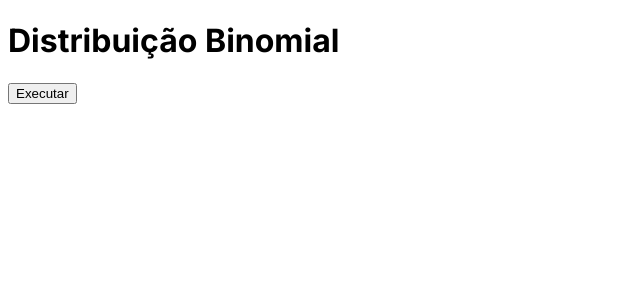
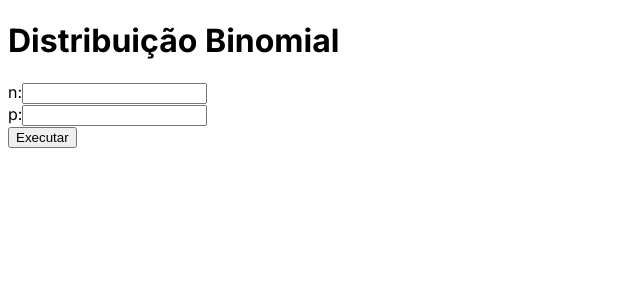
Before and after one commit to otaviozin/distribuicao_binomial, a Next.js app: page / in a window 1280 px wide. Shown: the top 300 px of the page, without its empty margins (0-640 px from the left). Built offline with nearby package versions, Linux system fonts and the light colour scheme.

Commit message:
Função modularizada
Criado arquivo para função de calcular

```diff
--- a/src/app/page.js
+++ b/src/app/page.js
@@ -1,24 +1,67 @@
-'use client'
+'use client';
 import { useState } from 'react';
-import { binomialDistribution } from 'simple-statistics';
+import { calcularBinomialDistribution } from '../utils/calcs'; // Ajuste o caminho conforme necessário
 
-export default function Home(){
-
+export default function Home() {
+    // Estados para armazenar os valores dos inputs
+    const [inputs, setInputs] = useState({
+        n: '',
+        p: '',
+    });
     const [calc, setCalc] = useState([]);
 
+    // Função para lidar com mudanças nos inputs
+    const handleChange = (e) => {
+        const { name, value } = e.target;
+        setInputs({
+            ...inputs,
+            [name]: value,
+        });
+    };
+
+    // Função para calcular a distribuição binomial
     const calcular = () => {
-		const res = binomialDistribution(5, 0.6);
-		const calculos = res.map(value => value * 100);
+        const { n, p } = inputs;
+        // Converta n e p para números antes de passar para a função
+        const calculos = calcularBinomialDistribution(Number(n), Number(p));
         setCalc(calculos);
-	}
+    };
 
-    return(
+    return (
         <div>
             <h1>Distribuição Binomial</h1>
+            {/* Inputs para receber valores de n e p */}
+            <div>
+                <label>
+                    n:
+                    <input
+                        type='number'
+                        name='n'
+                        value={inputs.n}
+                        onChange={handleChange}
+                    />
+                </label>
+            </div>
+            <div>
+                <label>
+                    p:
+                    <input
+                        type='number'
+                        name='p'
+                        step='0.01'
+                        value={inputs.p}
+                        onChange={handleChange}
+                    />
+                </label>
+            </div>
+            {/* Botão para executar o cálculo */}
             <button onClick={calcular}>Executar</button>
+            {/* Renderizando os resultados */}
             <ul>
                 {calc.map((value, index) => (
-                    <li key={index}>X = {index} =&gt; {value.toFixed(3)}%</li>
+                    <li key={index}>
+                        X = {index} =&gt; {value.toFixed(3)}%
+                    </li>
                 ))}
             </ul>
         </div>
--- /dev/null
+++ b/src/utils/calcs.js
@@ -0,0 +1,8 @@
+// calculations.js
+import { binomialDistribution } from 'simple-statistics';
+
+// Função para calcular a distribuição binomial
+export const calcularBinomialDistribution = (n, p) => {
+    const res = binomialDistribution(n, p);
+    return res.map(value => value * 100);
+};
```
Lines whose indentation alone changed are shown as unchanged.
